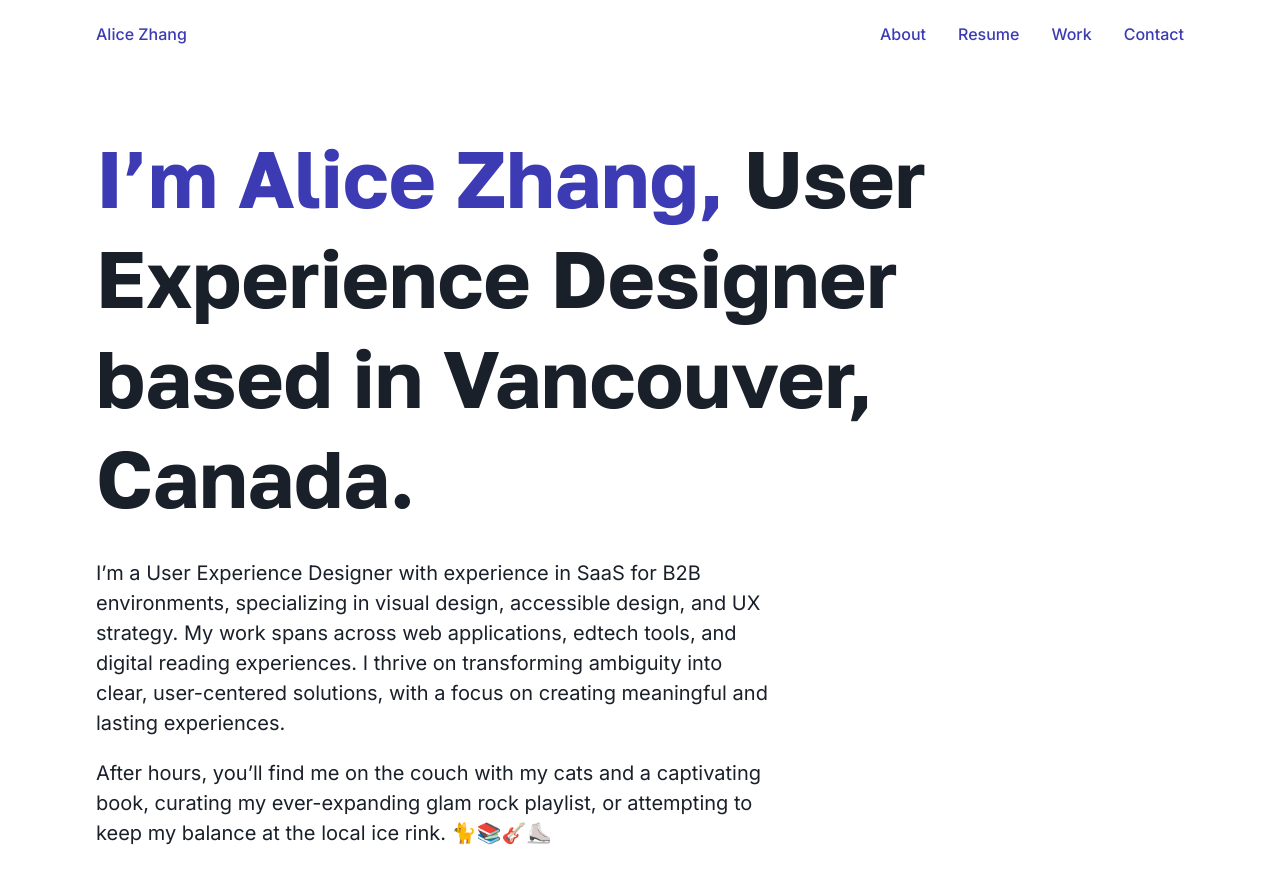
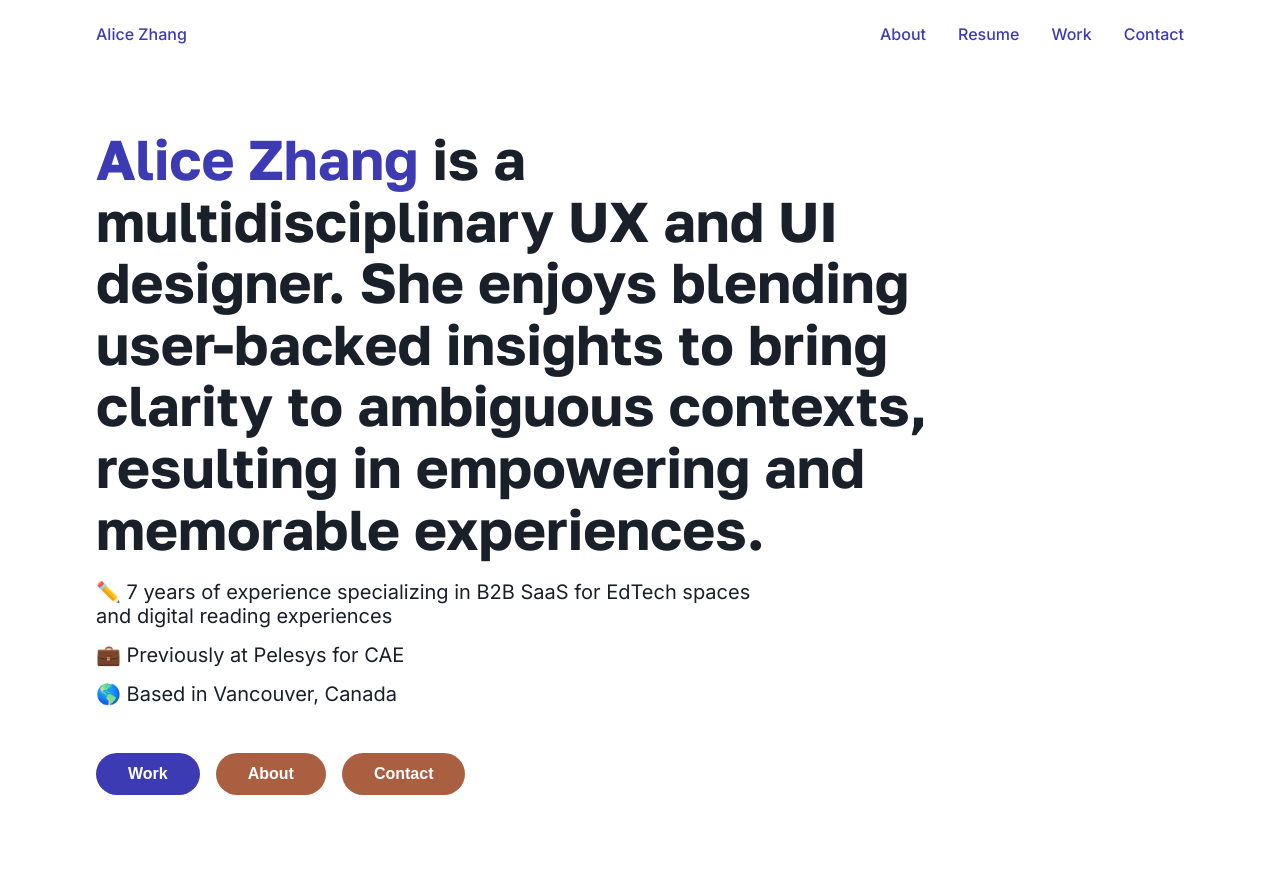
Before and after one commit to alice-slicez/portfolio-alice, a website: page build/index.html in a window 1280 px wide. Shown: the top 871 px of the page. Drawn offline with Linux system fonts and the light colour scheme.

Commit message:
edited the hero section of the index page, edited the about page, updated resume

```diff
--- /dev/null
+++ b/scss/_button.scss
@@ -0,0 +1,35 @@
+.button-container {
+    padding: 2em 0;
+    display: flex;
+    flex-direction: row;
+    justify-content: start;
+    gap: 1em;
+
+    .btn-primary,
+    .btn-secondary {
+        display: inline-flex;
+        justify-content: center;
+        align-items: center;
+        padding: 0.75em 2em;
+        color: $true-white;
+        font-size: 1rem;
+        font-weight: 700;
+        background-color: $primary-purp;
+        border-radius: 24px;
+        border: none;
+        cursor: pointer;
+        transition: background-color 0.3s ease;
+
+        &:hover {
+            background-color: $primary-hover;
+        }
+    }
+
+    .btn-secondary {
+        background-color: $secondary-tan;
+
+        &:hover {
+            background-color: $secondary-hover;
+        }
+    }
+}
--- a/scss/_colours.scss
+++ b/scss/_colours.scss
@@ -1,6 +1,7 @@
 $primary-purp: #3d3bb3;
 $primary-hover: #25236b;
 $secondary-tan: #aa5f40;
+$secondary-hover: #773418;
 $off-white: #eeeff1;
 $white: #fcfcfc;
 $true-white: #fff;
--- a/scss/_fonts.scss
+++ b/scss/_fonts.scss
@@ -152,6 +152,7 @@ body {
   .hero-p {
     width: 75%;
     font-size: 1.25rem;
-    line-height: 150%;
+    line-height: 120%;
+    padding-bottom: 0.75em;
   }
 }
--- a/scss/_responsive-styling.scss
+++ b/scss/_responsive-styling.scss
@@ -8,7 +8,8 @@ body {
     }
 
     h1 {
-      font-size: 5em;
+      font-size: 3.5em;
+      line-height: 110%;
     }
 
     h5 {
@@ -68,9 +69,22 @@ footer {
       .about-container {
         display: flex;
         justify-content: space-between;
+        gap: 10em;
 
         .about-text {
           padding-right: 2em;
+
+          h2 {
+            padding: 0.5em 0;
+          }
+
+          p {
+            line-height: 150%;
+
+            .highlight {
+              background-color: $d-accent;
+            }
+          }
         }
       }
     }
--- a/scss/main.scss
+++ b/scss/main.scss
@@ -5,6 +5,7 @@
 @import "card";
 @import "contact";
 @import "project";
+@import "button";
 @import "responsive-sizes";
 @import "responsive-styling";
 
```
Also changed, not shown: build/about.html, build/assets/img/aboutpic.jpg (added), build/assets/img/aboutpic.png (deleted), build/css/main.css, build/index.html, 2 other files.
